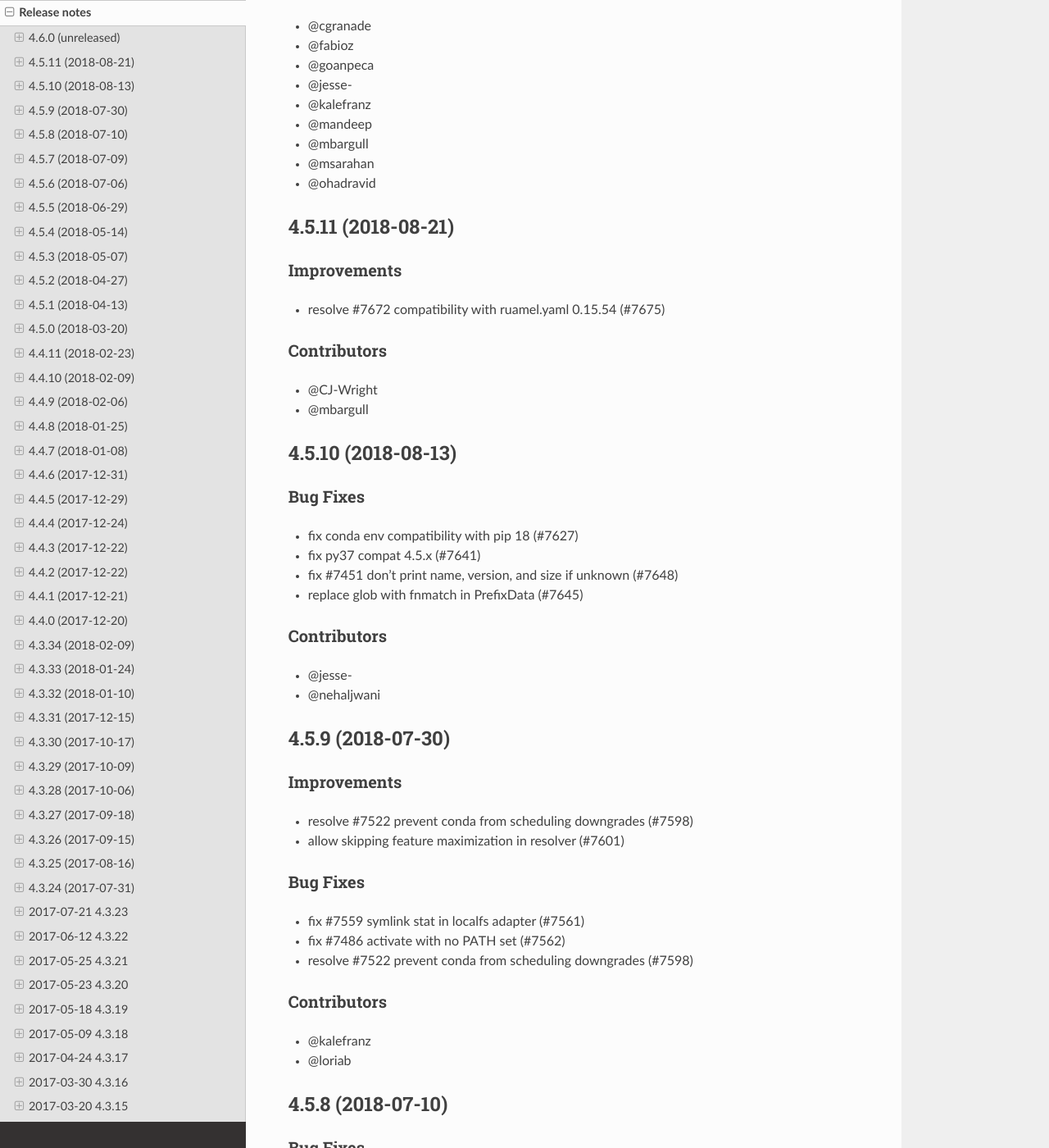
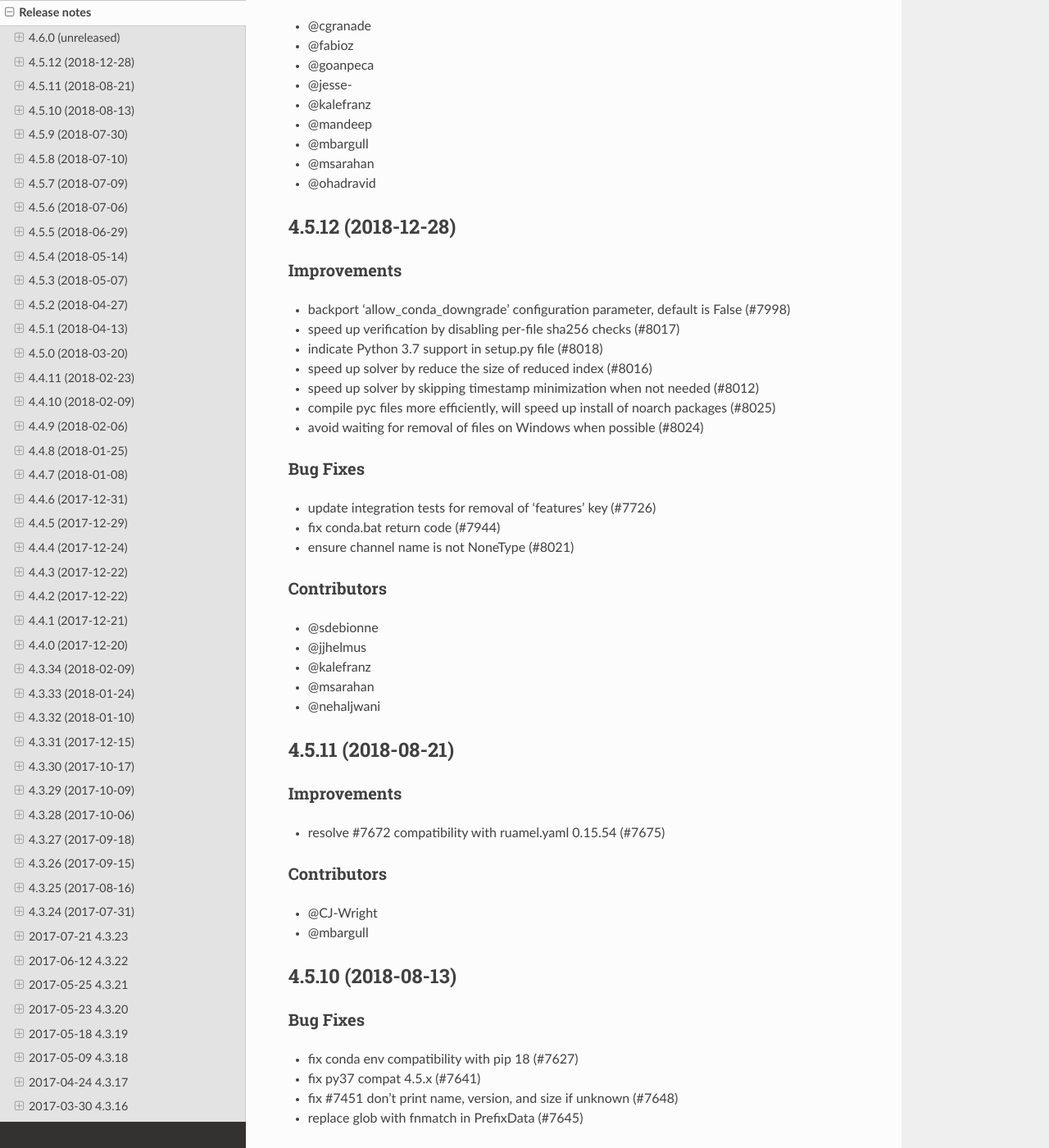
Before and after one commit to conda/conda-docs, a Sphinx documentation site: the page built from docs/source/release-notes.rst, in a window 1280 px wide and 1400 px high, scrolled down 2778 px. Shown: the whole window at 82% size. Built offline with Sphinx 7.4.7 and the Read the Docs theme 2.0.0, drawn with Linux system fonts in a browser that asks for light colours.

Commit message:
Added 4.5.12 release notes

```diff
--- a/docs/source/release-notes.rst
+++ b/docs/source/release-notes.rst
@@ -128,6 +128,37 @@
 * @mbargull
 * @msarahan
 * @ohadravid
+
+
+4.5.12 (2018-12-28)
+-------------------
+
+Improvements
+^^^^^^^^^^^^
+
+* backport 'allow_conda_downgrade' configuration parameter, default is False (#7998)
+* speed up verification by disabling per-file sha256 checks (#8017)
+* indicate Python 3.7 support in setup.py file (#8018)
+* speed up solver by reduce the size of reduced index (#8016)
+* speed up solver by skipping timestamp minimization when not needed (#8012)
+* compile pyc files more efficiently, will speed up install of noarch packages (#8025)
+* avoid waiting for removal of files on Windows when possible (#8024)
+
+Bug Fixes
+^^^^^^^^^
+
+* update integration tests for removal of 'features' key (#7726)
+* fix conda.bat return code (#7944)
+* ensure channel name is not NoneType (#8021)
+
+Contributors
+^^^^^^^^^^^^
+
+* @sdebionne
+* @jjhelmus
+* @kalefranz
+* @msarahan
+* @nehaljwani
 
 
 4.5.11 (2018-08-21)
```
